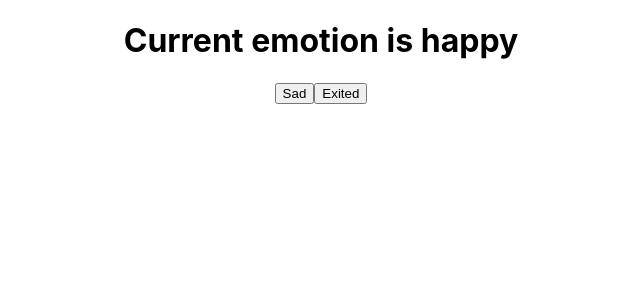
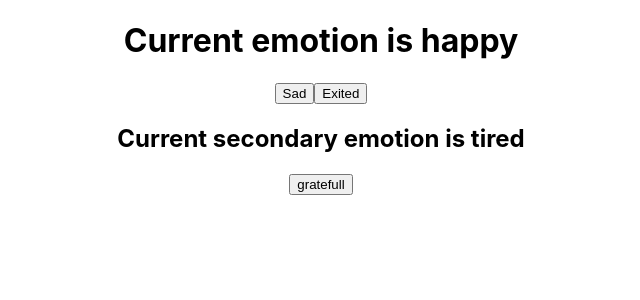
Before and after one commit to FernandoStark18/React.js-Essential-Training, a React (Create React App) app in the folder 8.- Generating a project with Create React App/react-app/: page / in a window 1280 px wide. Shown: the top 300 px of the page, without its empty margins (319-959 px from the left). Built offline with nearby package versions, Linux system fonts and the light colour scheme.

Commit message:
Understanding the dependency array

```diff
--- a/8.- Generating a project with Create React App/react-app/src/App.js
+++ b/8.- Generating a project with Create React App/react-app/src/App.js
@@ -3,16 +3,23 @@
 
 function App({ library }) {
   const [emotion, setEmotion] = useState("happy");
+  const [secondary, setSecondary] = useState("tired");
 
   useEffect(() => {
     console.log(`It's ${emotion} right now`);
   }, [emotion]); // The brackets alone means that the effect is not going to be called again after the first render. It is called the DEPENDENCY ARRAY because we can use it to define when this should be called. Should it just be called one when our component first renders or another option is we could pass in a property a state value to listen for any changes in this array
+
+  useEffect(() => {
+    console.log(`It's ${secondary} around here!`);
+  }, [secondary]);
 
   return (
     <div className="App">
       <h1>Current emotion is {emotion}</h1>
       <button onClick={() => setEmotion("sad")}>Sad</button>
       <button onClick={() => setEmotion("exited")}>Exited</button>
+      <h2>Current secondary emotion is {secondary}</h2>
+      <button onClick={() => setSecondary("gratefull")}>gratefull</button>
     </div>
   );
 }
```
